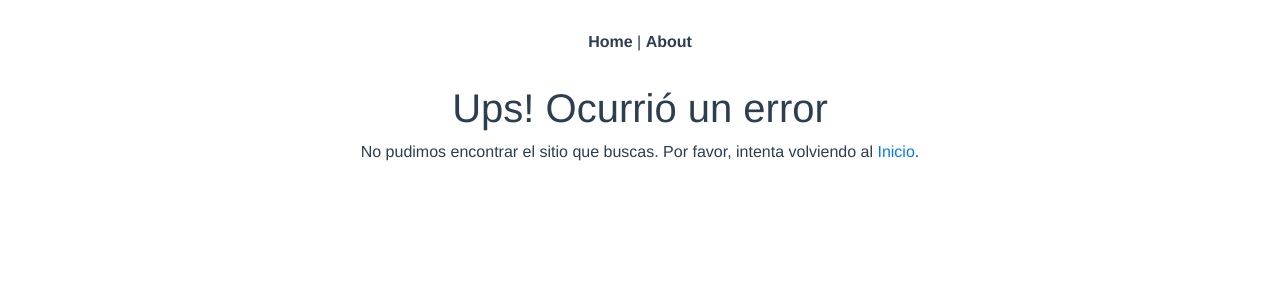
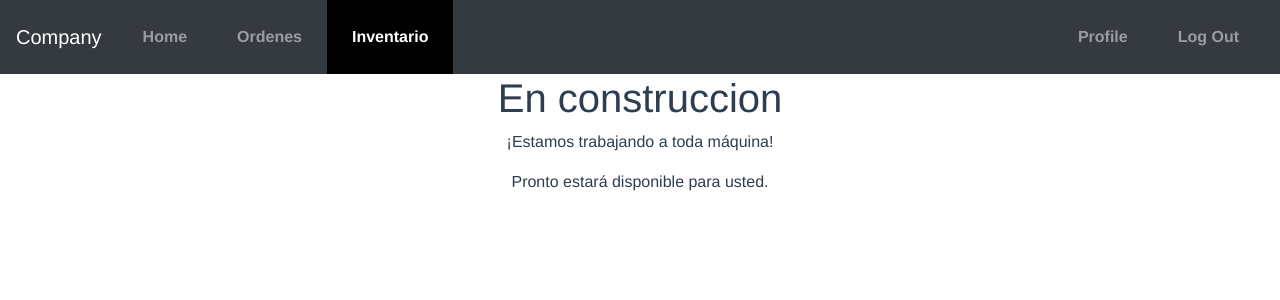
Before and after one commit to Anasu/Prueba-talento-digital-toma1-, a Vue app: page /inventario in a window 1280 px wide. Shown: the top 300 px of the page. Built offline with nearby package versions, Linux system fonts and the light colour scheme.

Commit message:
Se implementa navbar y vistas que no se trabajaran

```diff
--- a/src/App.vue
+++ b/src/App.vue
@@ -1,12 +1,22 @@
 <template>
   <div id="app">
     <div id="nav">
-      <router-link to="/">Home</router-link> |
-      <router-link to="/about">About</router-link>
+      <nav-bar></nav-bar>
     </div>
-    <router-view/>
+    <router-view />
   </div>
 </template>
+
+<script>
+import NavBar from "./components/NavBar"
+
+export default {
+  name: 'App',
+  components: {
+    NavBar,
+  }
+}
+</script>
 
 <style lang="scss">
 #app {
@@ -18,14 +28,18 @@
 }
 
 #nav {
-  padding: 30px;
+  padding: 0;
 
+  .navbar {
+    padding: 0;
+  }
   a {
     font-weight: bold;
-    color: #2c3e50;
+    padding: 25px;
 
     &.router-link-exact-active {
-      color: #42b983;
+      background-color: rgb(0, 0, 0);
+      color: rgb(255, 255, 255);
     }
   }
 }
--- /dev/null
+++ b/src/components/NavBar.vue
@@ -0,0 +1,34 @@
+<template>
+  <div>
+    <b-navbar toggleable="lg" type="dark" variant="dark" class="px-3">
+      <b-navbar-brand>Company</b-navbar-brand>
+
+      <b-navbar-toggle target="nav-collapse"></b-navbar-toggle>
+
+      <b-collapse id="nav-collapse" is-nav>
+        <b-navbar-nav>
+          <b-nav-item to="/">Home</b-nav-item>
+          <b-nav-item to="/ordenes">Ordenes</b-nav-item>
+          <b-nav-item to="/inventario">Inventario</b-nav-item>
+        </b-navbar-nav>
+
+        <!-- Right aligned nav items -->
+        <b-navbar-nav class="ml-auto">
+          <b-nav-item to="/profile">Profile</b-nav-item>
+          <b-nav-item to="/login">Log Out</b-nav-item>
+        </b-navbar-nav>
+      </b-collapse>
+    </b-navbar>
+  </div>
+</template>
+
+<script>
+  export default {
+
+  }
+</script>
+
+<style lang="scss" scoped>
+
+
+</style>
--- a/src/router/index.js
+++ b/src/router/index.js
@@ -21,6 +21,16 @@ Vue.use(VueRouter)
     component: () => import(/* webpackChunkName: "login" */ '../views/Ordenes.vue')
   },
   {
+    path: '/inventario',
+    name: 'Inventario',
+    component: () => import(/* webpackChunkName: "login" */ '../views/Inventario.vue')
+  },
+  {
+    path: '/profile',
+    name: 'Profile',
+    component: () => import(/* webpackChunkName: "login" */ '../views/Profile.vue')
+  },
+  {
     path: '/*',
     name: 'Not Found',
     component: () => import(/* webpackChunkName: "login" */ '../views/Not-Found.vue')
--- /dev/null
+++ b/src/views/Inventario.vue
@@ -0,0 +1,7 @@
+<template>
+  <div class="inventario">
+    <h1>En construccion</h1>
+    <p>¡Estamos trabajando a toda máquina!</p>
+    <p>Pronto estará disponible para usted.</p>
+  </div>
+</template>
--- /dev/null
+++ b/src/views/Profile.vue
@@ -0,0 +1,7 @@
+<template>
+  <div class="profile">
+    <h1>En construccion</h1>
+    <p>¡Estamos trabajando a toda máquina!</p>
+    <p>Pronto estará disponible para usted.</p>
+  </div>
+</template>
```
